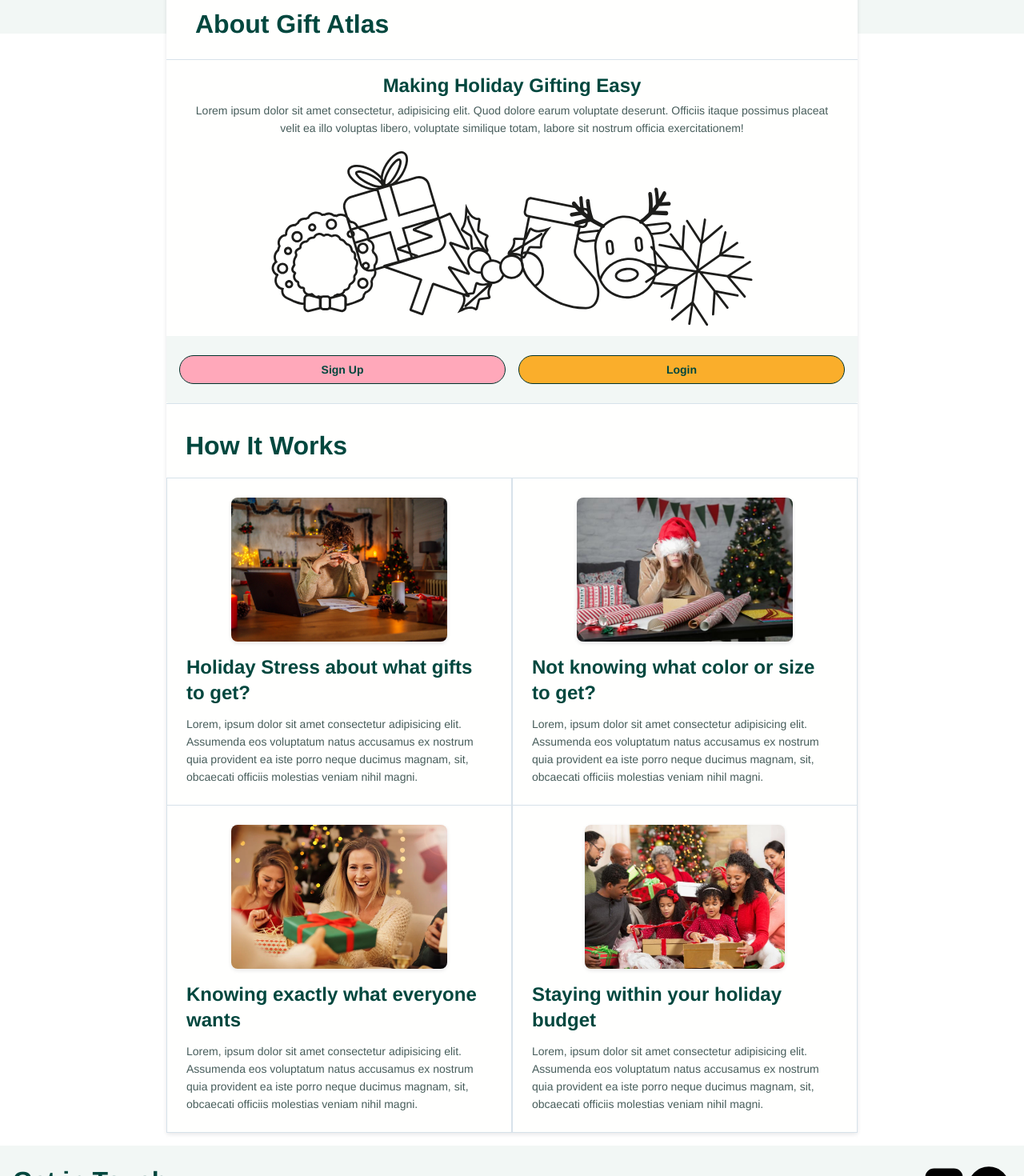
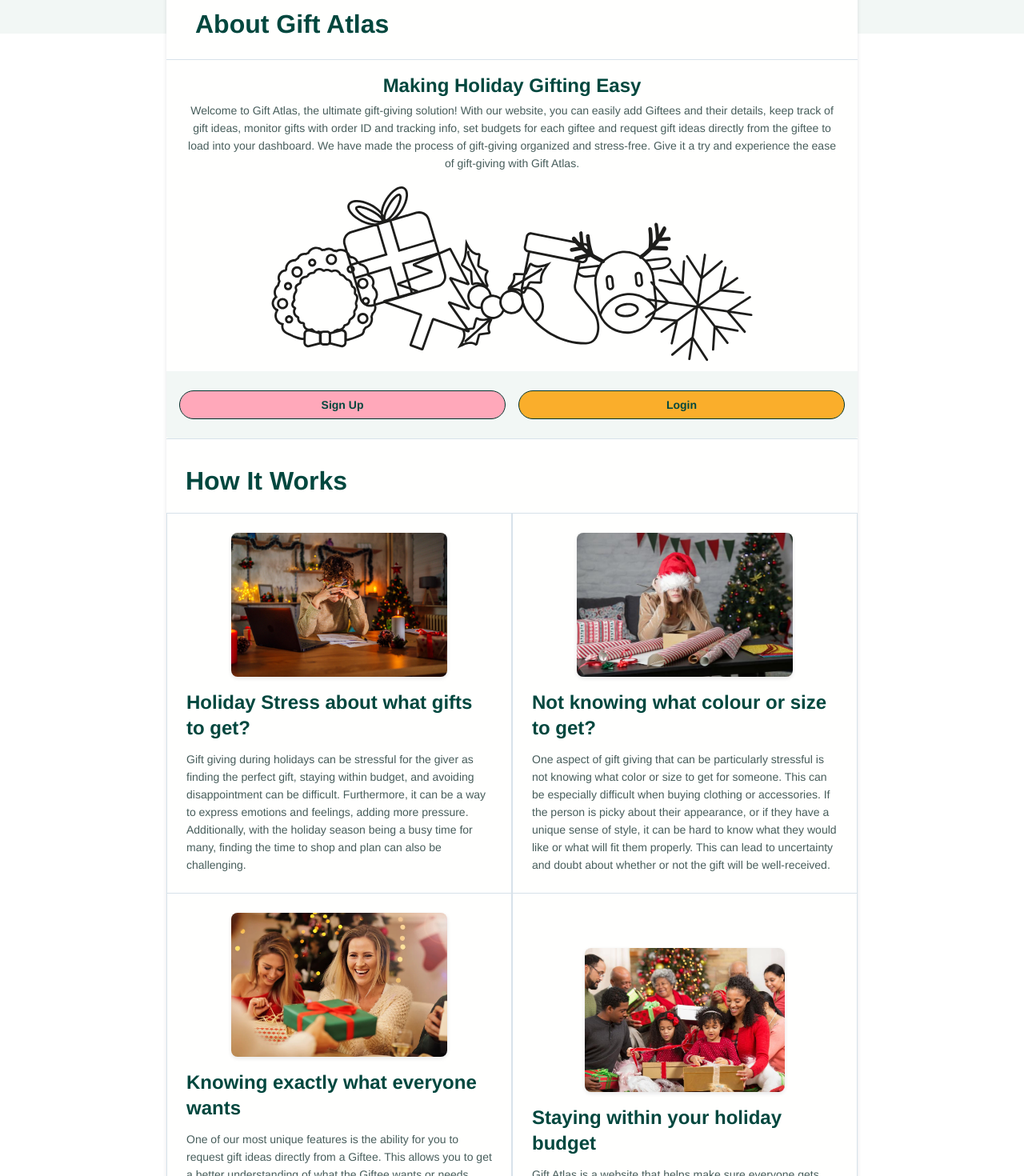
Before and after one commit to ash-river-jones/gift-atlas-client, a React (Create React App) app: page / in a window 1280 px wide. Shown: the part 140-1610 px from the top of the page at 80% size. Built offline with nearby package versions, Linux system fonts and the light colour scheme; no server answers.

Commit message:
minor changes and add placeholder text

```diff
--- a/src/components/AboutCard/AboutCard.jsx
+++ b/src/components/AboutCard/AboutCard.jsx
@@ -21,7 +21,7 @@ export default function AboutCard() {
 						<h1 className="hero__heading">Making Holiday Gifting Easy</h1>
 						</div>
 					<div className="hero__subheading-wrapper">
-						<p className="hero__subheading">Lorem ipsum dolor sit amet consectetur, adipisicing elit. Quod dolore earum voluptate deserunt. Officiis itaque possimus placeat velit ea illo voluptas libero, voluptate similique totam, labore sit nostrum officia exercitationem!</p>
+						<p className="hero__subheading">Welcome to Gift Atlas, the ultimate gift-giving solution! With our website, you can easily add Giftees and their details, keep track of gift ideas, monitor gifts with order ID and tracking info, set budgets for each giftee and request gift ideas directly from the giftee to load into your dashboard. We have made the process of gift-giving organized and stress-free. Give it a try and experience the ease of gift-giving with Gift Atlas.</p>
 					</div>
 					<div className="hero__img-wrapper">
 						<img className='hero__img' src={iconCombo} alt="Hero" />
@@ -39,24 +39,24 @@ export default function AboutCard() {
 						<div className="hiw__section">
 							<img src={holidayStress} alt="holiday stress" className="hiw__img" />
 							<h3 className="hiw__subheader">Holiday Stress about what gifts to get?</h3>
-							<p className="hiw__info">Lorem, ipsum dolor sit amet consectetur adipisicing elit. Assumenda eos voluptatum natus accusamus ex nostrum quia provident ea iste porro neque ducimus magnam, sit, obcaecati officiis molestias veniam nihil magni.</p>
+							<p className="hiw__info">Gift giving during holidays can be stressful for the giver as finding the perfect gift, staying within budget, and avoiding disappointment can be difficult. Furthermore, it can be a way to express emotions and feelings, adding more pressure. Additionally, with the holiday season being a busy time for many, finding the time to shop and plan can also be challenging.</p>
 						</div>
 						<div className="hiw__section">
 							<img src={giftStress} alt="gift stress" className="hiw__img" />
-							<h3 className="hiw__subheader">Not knowing what color or size to get?</h3>
-							<p className="hiw__info">Lorem, ipsum dolor sit amet consectetur adipisicing elit. Assumenda eos voluptatum natus accusamus ex nostrum quia provident ea iste porro neque ducimus magnam, sit, obcaecati officiis molestias veniam nihil magni.</p>
+							<h3 className="hiw__subheader">Not knowing what colour or size to get?</h3>
+							<p className="hiw__info">One aspect of gift giving that can be particularly stressful is not knowing what color or size to get for someone. This can be especially difficult when buying clothing or accessories. If the person is picky about their appearance, or if they have a unique sense of style, it can be hard to know what they would like or what will fit them properly. This can lead to uncertainty and doubt about whether or not the gift will be well-received.</p>
 						</div>
 					</div>
 					<div className="hiw__side">
 						<div className="hiw__section">
 							<img src={happyGift} alt="happy gift" className="hiw__img" />
 							<h3 className="hiw__subheader">Knowing exactly what everyone wants</h3>
-							<p className="hiw__info">Lorem, ipsum dolor sit amet consectetur adipisicing elit. Assumenda eos voluptatum natus accusamus ex nostrum quia provident ea iste porro neque ducimus magnam, sit, obcaecati officiis molestias veniam nihil magni.</p>
+							<p className="hiw__info">One of our most unique features is the ability for you to request gift ideas directly from a Giftee. This allows you to get a better understanding of what the Giftee wants or needs, which can be particularly helpful if they are difficult to buy for. This feature eliminates the stress of trying to come up with a gift idea on your own, and makes it easy to find something that the giftee will truly appreciate. With this feature, Gift Atlas takes the guesswork out of gift giving and makes it easy to find the perfect gift for everyone on your list.</p>
 						</div>
 						<div className="hiw__section">
 							<img src={familyGift} alt="family gift" className="hiw__img" />
 							<h3 className="hiw__subheader">Staying within your holiday budget</h3>
-							<p className="hiw__info">Lorem, ipsum dolor sit amet consectetur adipisicing elit. Assumenda eos voluptatum natus accusamus ex nostrum quia provident ea iste porro neque ducimus magnam, sit, obcaecati officiis molestias veniam nihil magni.</p>
+							<p className="hiw__info">Gift Atlas is a website that helps make sure everyone gets the perfect gift, while also being mindful of budget. One of the standout features of Gift Atlas is the ability for users to set a gift budget for each giftee. This ensures that users stay within their means and don't overspend during the holiday season.</p>
 						</div>
 					</div>
 				</section>
--- a/src/components/DashboardCard/DashboardCard.jsx
+++ b/src/components/DashboardCard/DashboardCard.jsx
@@ -22,7 +22,9 @@ export default function DashboardCard() {
 			.then((response) => {
 				setGifteeData(response.data)
 			})
-			.catch((err) => {console.log(err)})
+			.catch((err) => {
+				console.log(err)
+			})
 	},[token])
 
 	return (
--- a/src/components/EditGiftDetailsCard/EditGiftDetailsCard.jsx
+++ b/src/components/EditGiftDetailsCard/EditGiftDetailsCard.jsx
@@ -64,10 +64,6 @@ export default function EditGiftDetailsCard() {
 				console.log(err)
 			})
 	},[gift_id, token])
-
-	useEffect(() => {
-		console.log(gifteeList)
-	},[gifteeList])
 
 	useEffect(() => {
 		setItemName(giftData.item_name)
--- a/src/components/EditGifteeDetailsCard/EditGifteeDetailsCard.jsx
+++ b/src/components/EditGifteeDetailsCard/EditGifteeDetailsCard.jsx
@@ -164,7 +164,7 @@ export default function EditGifteeDetailsCard() {
 			<main className='edit-giftee'>
 				<section className='edit-giftee__header'>
 					<div className='edit-giftee__header-wrapper'>
-						<Link to={`/${giftee_id}`}><img className='edit-giftee__back-arrow' src={backArrow} alt="Back arrow to dashboard" /></Link>
+						<Link to={`/dashboard`}><img className='edit-giftee__back-arrow' src={backArrow} alt="Back arrow to dashboard" /></Link>
 						<h1 className='edit-giftee__heading'>Edit Giftee</h1>
 					</div>
 				</section>
--- a/src/components/GifteeProfileCard/GifteeProfileCard.jsx
+++ b/src/components/GifteeProfileCard/GifteeProfileCard.jsx
@@ -55,7 +55,11 @@ export default function GifteeProfileCard({ giftee_id, address, birthday, email,
                     <li className='profile__section'>
                         <h4 className='profile__table-heading'>GIFT STATUS</h4>
                         <div className='profile__info-section'><p className='profile__info profile__order-status'>Ordered/Purchased</p></div>
-                    </li> : <div className='profile__section'></div>
+                    </li> :
+                    <li className='profile__section'>
+                        <h4 className='profile__table-heading'>GIFT STATUS</h4>
+                        <div className='profile__info-section'><p className='profile__info profile__order-status'>Not Purchased</p></div>
+                    </li>
                     }
                     <li className='profile__section profile__section--icon'>
                         <div className='profile__info-section profile__delete'><Link to={`/${giftee_id}/delete`}><img src={deleteIcon} alt="Delete Giftee Icon" /></Link></div>
@@ -71,14 +75,18 @@ export default function GifteeProfileCard({ giftee_id, address, birthday, email,
                         <div className='profile__info-section'><p className='profile__info'>{birthday?calcDaysTo(birthday):""}</p></div>
                     </li>
                     <li className='profile__section'>
-                        <h4 className='profile__table-heading'>DAYS UNTIL</h4>
+                        <h4 className='profile__table-heading'>DAYS UNTIL HOLIDAY</h4>
                         <div className='profile__info-section'><p className='profile__info'>{next_holiday_date?calcDaysTo(next_holiday_date):""}</p></div>
                     </li>
                     {hasPurchasedGifts ?
                     <li className='profile__section'>
                         <h4 className='profile__table-heading'>GIFT PURCHASED</h4>
                         <div className='profile__info-section'><p className='profile__info'>{purchasedGifts.item_name}</p></div>
-                    </li>: <div className='profile__section'></div>
+                    </li>:
+                    <li className='profile__section'>
+                        <h4 className='profile__table-heading'>GIFT PURCHASED</h4>
+                        <div className='profile__info-section'><p className='profile__info'></p></div>
+                    </li>
                     }
                     <li className='profile__section  profile__section--icon'>
                         <div className='profile__info-section profile__edit'><Link to={`/${giftee_id}/edit`}><img src={editIcon} alt="Edit Giftee Icon" /></Link></div>
--- a/src/components/LoginCard/LoginCard.jsx
+++ b/src/components/LoginCard/LoginCard.jsx
@@ -28,7 +28,7 @@ export default function LoginCard() {
 				}
 			})
 			.catch((err) => {
-				console.log(err.response.data)
+				console.log(err)
 			})
 		}
 	}
--- a/src/components/SignUpCard/SignUpCard.jsx
+++ b/src/components/SignUpCard/SignUpCard.jsx
@@ -30,7 +30,6 @@ export default function SignUpCard() {
 			})
 			.then((response) => {
 				if (response.status === 201) {
-					console.log(response.data.token)
 					sessionStorage.authToken = response.data.token
 					navigate('/login')
 				}
```
